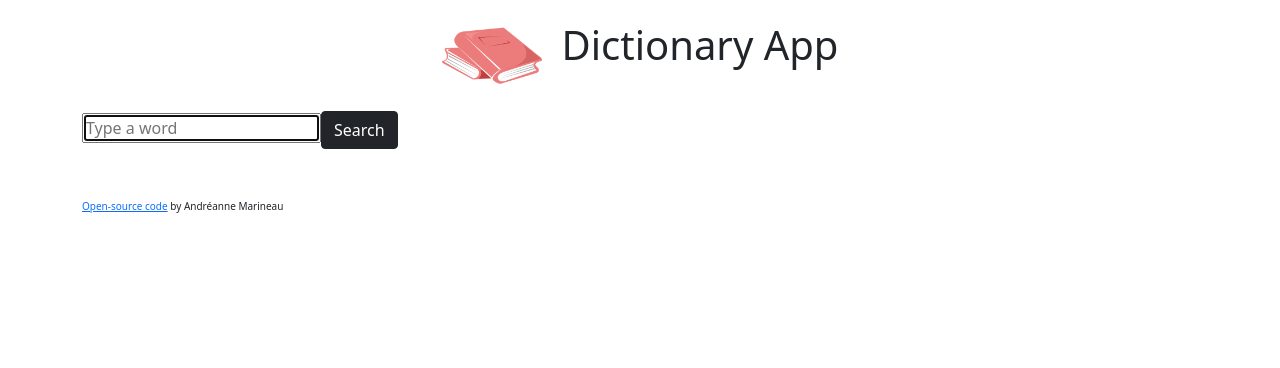
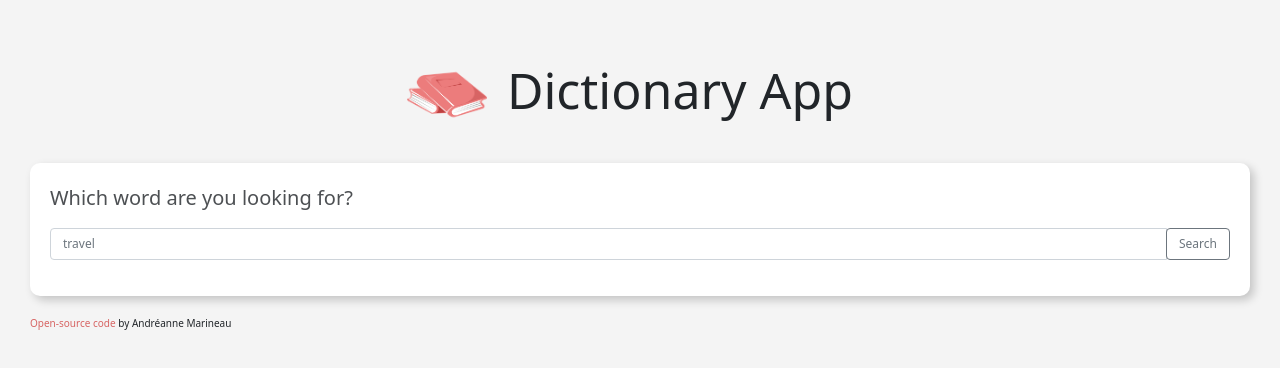
Before and after one commit to MarineauAndreanne/dictionary-app-react, a React (Create React App) app: page / in a window 1280 px wide. Shown: the top 368 px of the page. Built offline with nearby package versions, Linux system fonts and the light colour scheme; no server answers.

Commit message:
Styled application

```diff
--- a/package.json
+++ b/package.json
@@ -4,6 +4,8 @@
   "private": true,
   "dependencies": {
     "@fortawesome/fontawesome-svg-core": "^1.3.0",
+    "@fortawesome/free-brands-svg-icons": "^6.0.0",
+    "@fortawesome/free-regular-svg-icons": "^6.0.0",
     "@fortawesome/free-solid-svg-icons": "^6.0.0",
     "@fortawesome/react-fontawesome": "^0.1.17",
     "@testing-library/jest-dom": "^5.16.2",
--- a/src/App.css
+++ b/src/App.css
@@ -1,16 +1,36 @@
-header {
+.App .Container {
+  padding: 40px 30px;
+}
+
+.App {
+  background-color: #f4f4f4;
+}
+
+.App header {
   padding: 20px;
   text-align: center;
 }
-header h1 {
+.App .Dictionary-logo {
+  position: relative;
+  margin-top: -20px;
+  width: 80px;
+}
+.App header h1 {
+  font-size: 50px;
+  font-weight: 200;
   display: inline;
-  margin-left: 20px;
-}
-.Dictionary-logo {
-  width: 100px;
+  margin: 0 20px;
 }
 
-footer {
+.App footer {
   font-size: 10px;
-  margin-top: 50px;
+  margin-top: 10px;
 }
+.App footer a {
+  color: #d76463;
+  text-decoration: none;
+  transition: all 200ms ease-in-out;
+}
+.App footer a:hover {
+  color: #eb7c7c;
+}
--- a/src/App.js
+++ b/src/App.js
@@ -5,13 +5,13 @@ import Search from "./Search";
 function App() {
   return (
     <div className="App">
-      <div className="container">
+      <div className="Container">
         <header className="App-header">
           <img src={logo} className="Dictionary-logo" alt="Dictionary-logo" />
           <h1>Dictionary App</h1>
         </header>
         <main>
-          <Search />
+          <Search defaultWord="travel" />
         </main>
         <footer>
           <a
--- /dev/null
+++ b/src/Meanings.css
@@ -0,0 +1,22 @@
+.Meanings h4 {
+  font-size: 24px;
+  margin-bottom: 15px;
+}
+
+.Meanings .Definition {
+  font-size: 14px;
+  margin: 5px 0;
+}
+
+.Meanings .Example {
+  font-size: 12px;
+  font-style: italic;
+  margin-bottom: 5px;
+  opacity: 0.7;
+}
+
+.Meanings hr {
+  margin: 15px;
+  opacity: 0.1;
+  width: 55%;
+}
--- a/src/Meanings.js
+++ b/src/Meanings.js
@@ -1,5 +1,7 @@
 import React from "react";
 import Synonyms from "./Synonyms";
+
+import "./Meanings.css";
 
 export default function Meanings(props) {
   return (
@@ -9,11 +11,10 @@ export default function Meanings(props) {
         {props.meaning.definitions.map(function (definition, index) {
           return (
             <div key={index}>
-              {definition.definition}
-              <br />
-              <em>{definition.example}</em>
-              <br />
+              <div className="Definition">{definition.definition}</div>
+              <div className="Example">{definition.example}</div>
               <Synonyms synonyms={props.meaning.synonyms} />
+              <hr />
             </div>
           );
         })}
--- /dev/null
+++ b/src/Results.css
@@ -0,0 +1,27 @@
+.Results h2 {
+  margin-bottom: 10px;
+}
+
+.Results a {
+  background-color: #d76463;
+  border-radius: 50px;
+  color: #ffffff;
+  display: inline-block;
+  font-size: 15px;
+  margin-right: 10px;
+  outline: none;
+  padding: 8px 12px;
+  text-align: center;
+  text-decoration: none;
+  transition: all 200ms ease-in-out;
+}
+
+.Results a:hover {
+  background-color: #eb7c7c;
+}
+
+.Results h3 {
+  display: inline;
+  font-size: 20px;
+  opacity: 0.6;
+}
--- a/src/Results.js
+++ b/src/Results.js
@@ -1,25 +1,32 @@
 import React from "react";
 import Meanings from "./Meanings";
+
+import "./Results.css";
+
+import { FontAwesomeIcon } from "@fortawesome/react-fontawesome";
+import { faHeadphones } from "@fortawesome/free-solid-svg-icons";
 
 export default function Results(props) {
   if (props.results) {
     return (
-      <div className="Resutls">
+      <div className="Results">
+        <section>
           <h2>{props.results.word}</h2>
-        <h3>{props.results.phonetics[0].text}</h3>
           <a
             href={props.results.phonetics[0].audio}
-          className="Audio-link"
             target="_blank"
             rel="noreferrer"
           >
-          Phonetics audio
+            <FontAwesomeIcon icon={faHeadphones} />
           </a>
+          <h3>{props.results.phonetics[0].text}</h3>
+        </section>
+
         {props.results.meanings.map(function (meaning, index) {
           return (
-            <div key={index}>
+            <section key={index}>
               <Meanings meaning={meaning} />
-            </div>
+            </section>
           );
         })}
       </div>
--- a/src/Search.css
+++ b/src/Search.css
@@ -0,0 +1,21 @@
+.Search section {
+  background-color: #ffffff;
+  border-radius: 10px;
+  box-shadow: 4px 4px 10px rgba(0, 0, 0, 0.2);
+  margin: 20px auto;
+  padding: 20px;
+}
+
+.Search h1 {
+  font-size: 20px;
+  line-height: 1.5;
+  margin-bottom: 15px;
+  opacity: 0.8;
+}
+
+.Search input {
+  font-size: 12px;
+}
+.Search button {
+  font-size: 12px;
+}
--- a/src/Search.js
+++ b/src/Search.js
@@ -3,37 +3,63 @@ import axios from "axios";
 import Results from "./Results";
 import "./Search.css";
 
-export default function Search() {
-  const [word, setWord] = useState("");
+export default function Search(props) {
+  const [word, setWord] = useState(props.defaultWord);
   const [results, setResults] = useState(null);
+  const [loaded, setLoaded] = useState(false);
 
   function handleApiResponse(response) {
     setResults(response.data[0]);
   }
 
-  function searchWord(event) {
-    event.preventDefault();
-    //documentation: https://dictionaryapi.dev/
+  function searchWord() {
     let apiUrl = `https://api.dictionaryapi.dev/api/v2/entries/en/${word}`;
     axios.get(apiUrl).then(handleApiResponse);
+  }
+
+  function handleSubmit(event) {
+    event.preventDefault();
+    searchWord();
   }
 
   function handleWordChange(event) {
     setWord(event.target.value);
   }
 
+  function load() {
+    setLoaded(true);
+    searchWord();
+  }
+
+  if (loaded) {
     return (
       <div className="Search">
-      <form onSubmit={searchWord}>
+        <section>
+          <h1>Which word are you looking for?</h1>
+          <form onSubmit={handleSubmit}>
+            <div className="Search-bar input-group mb-3">
               <input
                 type="search"
-          autoFocus={true}
-          placeholder="Type a word"
+                className="form-control"
+                placeholder={word}
                 onChange={handleWordChange}
               />
-        <button className="btn btn-dark">Search</button>
+              <div className="input-group-append">
+                <button
+                  className="btn btn-outline-secondary"
+                  type="button"
+                  onClick={searchWord}
+                >
+                  Search
+                </button>
+              </div>
+            </div>
           </form>
+        </section>
         <Results results={results} />
       </div>
     );
+  } else {
+    load();
   }
+}
--- /dev/null
+++ b/src/Synonyms.css
@@ -0,0 +1,12 @@
+ul {
+  padding: 0;
+}
+
+.Synonyms li {
+  font-size: 10px;
+  list-style: none;
+  padding: 0;
+  margin: 0;
+  margin-right: 8px;
+  display: inline-block;
+}
--- a/src/Synonyms.js
+++ b/src/Synonyms.js
@@ -1,13 +1,15 @@
 import React from "react";
+
+import "./Synonyms.css";
 
 export default function Synonyms(props) {
   if (props.synonyms) {
     return (
-      <div className="Synonyms">
+      <ul className="Synonyms">
         {props.synonyms.map(function (synonym, index) {
-          return <span key={index}>{synonym}</span>;
+          return <li key={index}>{synonym}</li>;
         })}
-      </div>
+      </ul>
     );
   } else {
     return null;
```
Also changed, not shown: 1 other file (tests, documents, lock files or other folders). Lines whose indentation alone changed are shown as unchanged.
